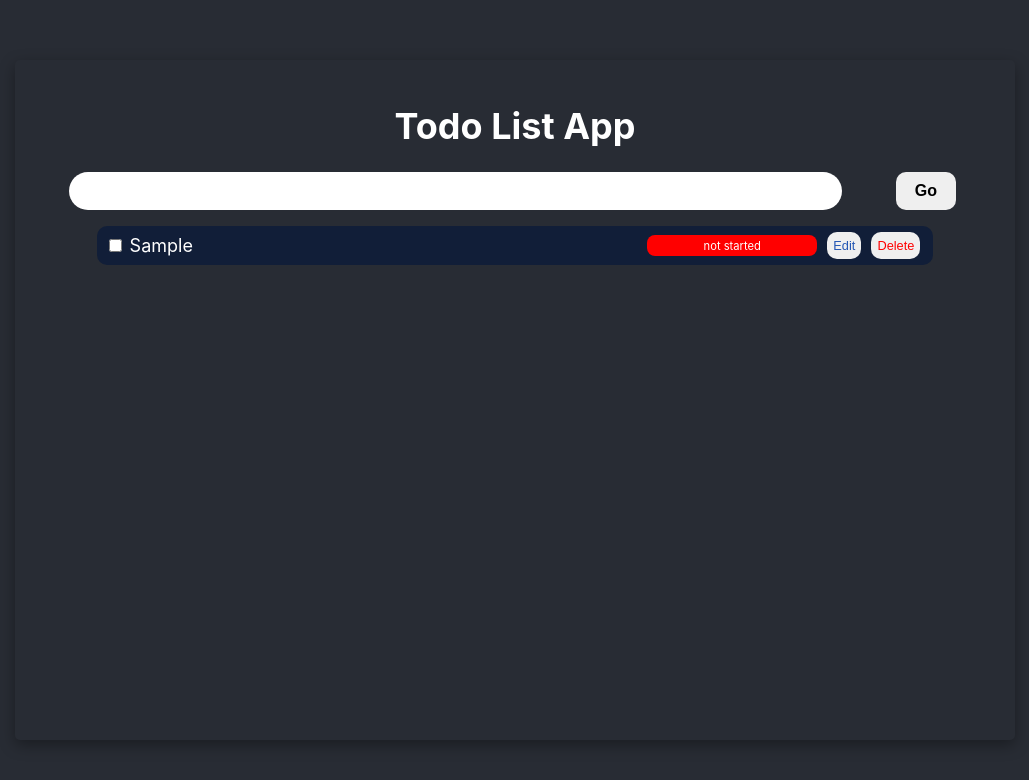
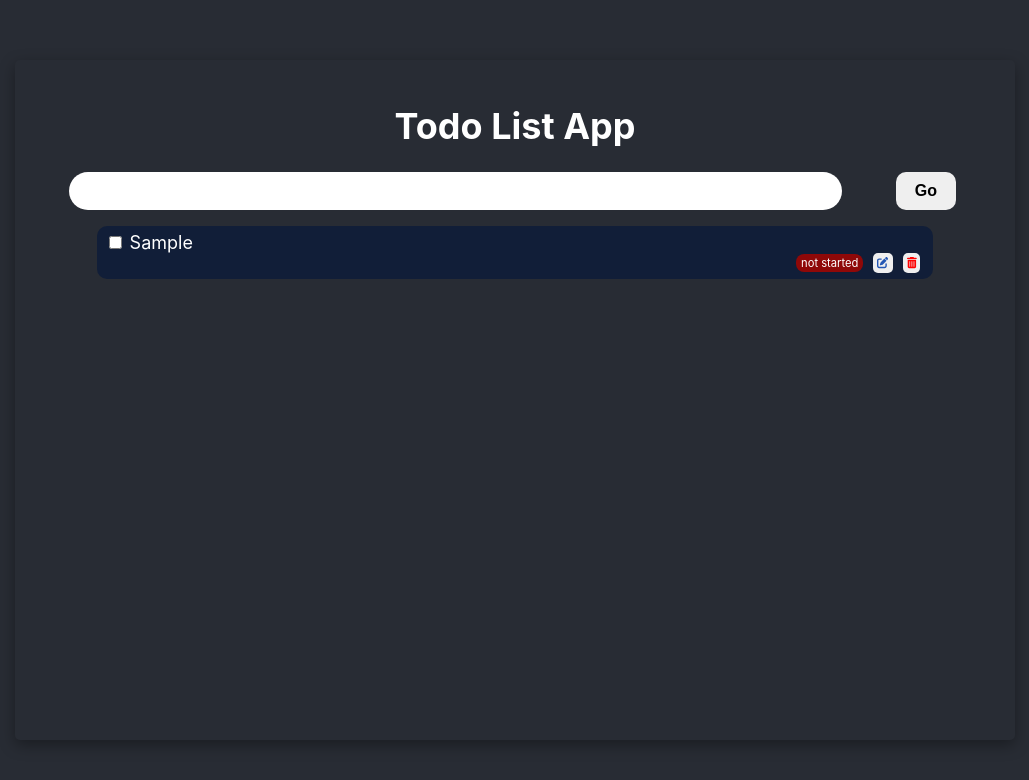
Before and after one commit to okekevicktur/todo-app, a React (Create React App) app: page / in a window 1280 px wide. Both pictures are taken after typing "Sample" into the empty fields and a click on the button "Go". Shown: the top 780 px of the page, without its empty margins (125-1154 px from the left). Built offline with nearby package versions, Linux system fonts and the light colour scheme.

Commit message:
design update

```diff
--- a/package.json
+++ b/package.json
@@ -3,6 +3,10 @@
   "version": "0.1.0",
   "private": true,
   "dependencies": {
+    "@fortawesome/fontawesome-svg-core": "^6.4.0",
+    "@fortawesome/free-regular-svg-icons": "^6.4.0",
+    "@fortawesome/free-solid-svg-icons": "^6.4.0",
+    "@fortawesome/react-fontawesome": "^0.2.0",
     "@testing-library/jest-dom": "^5.16.5",
     "@testing-library/react": "^13.4.0",
     "@testing-library/user-event": "^13.5.0",
--- a/src/App.css
+++ b/src/App.css
@@ -48,10 +48,10 @@ input:not(.checkBox) {
 
 button {
   border: none;
-  border-radius: 10px;
-  padding: 6px;
+  border-radius: 5px;
+  padding: 4px;
   margin: 0 5px;
-  font-size: 0.8rem;
+  font-size: 0.7rem;
 }
 .go {
   border: none;
@@ -93,12 +93,20 @@ button {
   overflow: hidden;
   overflow-y: scroll;
 }
+.icons {
+  display: flex;
+  justify-content: right;
+  align-items: center;
+}
+.header {
+  display: flex;
+}
 .singleTodo {
   border-radius: 10px;
   margin: 10px 0;
   background-color: #111e38;
   padding: 6px 8px;
-  display: flex;
+  /* display: flex; */
   align-items: center;
   width: 90%;
 }
@@ -112,15 +120,15 @@ button {
 }
 .todoStatus {
   display: flex;
-  padding: 3px;
-  height: 15px;
-  width: 20%;
+  padding: 4px 5px;
+  height: 10px;
+  width: auto;
   align-items: center;
   text-align: center;
-  justify-content: center;
+
   border-radius: 8px;
   font-size: 0.7rem;
-  background-color: red;
+  background-color: rgb(143, 8, 8);
   margin-right: 5px;
 }
 .completed .todoStatus {
--- a/src/App.js
+++ b/src/App.js
@@ -1,4 +1,7 @@
 import React, { useState } from 'react';
+import { FontAwesomeIcon } from '@fortawesome/react-fontawesome';
+import { faPenToSquare } from '@fortawesome/free-solid-svg-icons';
+import { faTrashCan } from '@fortawesome/free-solid-svg-icons';
 import "./App.css";
 
 
@@ -36,6 +39,8 @@ const App = () => {
   const handleDelete = (id) => {
     const delTodos = todos.filter((to)=>to.id !== id);
     setTodos([...delTodos]);
+    setEditId(0);
+        setTodo("");
   };
   const handleCheck = (id) => {
     const checkedTodo = todos.find((t)=>t.id === id);
@@ -70,11 +75,20 @@ const App = () => {
         <ul className="allTodos">
           {todos.map((t) => (
               <li className={`singleTodo ${t.status}`} key={t.id}>
-              <input onClick={()=>handleCheck(t.id)} type="checkbox" className="checkBox" checked={t.status ==="completed"} readOnly></input>
-              <span className="todoText" key={t.id} >{t.todo}</span>
-              <span className="todoStatus">{t.status}</span>
-              <button onClick={()=>handleEdit(t.id)} className="edit">Edit</button>
-              <button onClick={()=>handleDelete(t.id)} className="delete"  >Delete</button>
+                <div className='header'>
+                  <input onClick={()=>handleCheck(t.id)} type="checkbox" className="checkBox" checked={t.status ==="completed"} readOnly></input>
+                  <span className="todoText" key={t.id} >{t.todo}</span>
+                </div>
+
+                <div className="icons">
+                  <span className="todoStatus">{t.status}</span>
+                  <button onClick={()=>handleEdit(t.id)} className="edit">
+                  <FontAwesomeIcon icon={faPenToSquare} />
+                  </button>
+                  <button onClick={()=>handleDelete(t.id)} className="delete"  >
+                  <FontAwesomeIcon icon={faTrashCan} />
+                  </button>
+                </div>
               </li>
             ))}
         </ul>
```
Also changed, not shown: 1 other file (tests, documents, lock files or other folders).
